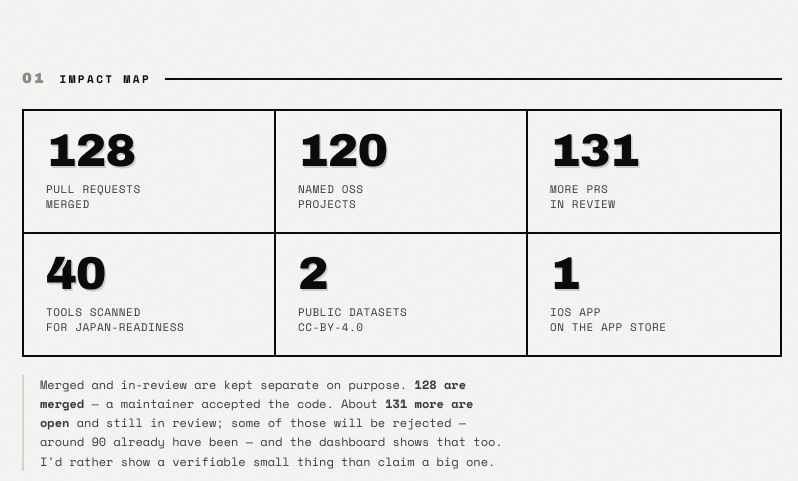
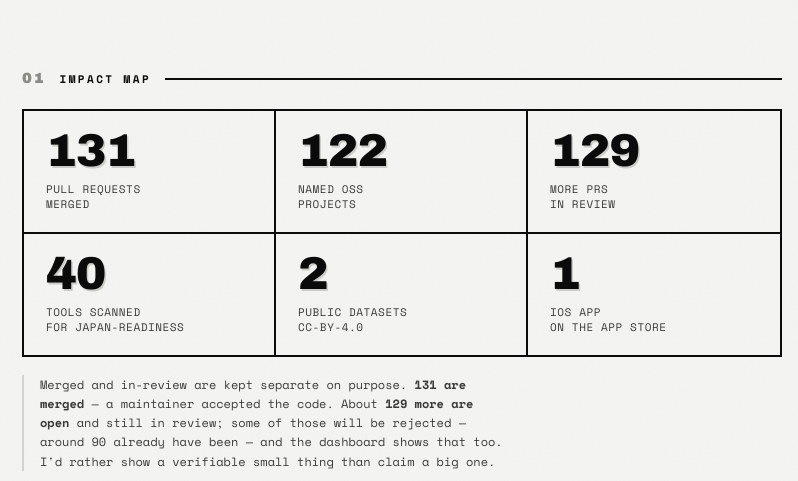
Before and after one commit to greymoth-jp/greymoth-jp.github.io, a plain HTML site: page index.html in a window 1280 px wide. Shown: the part 900-1381 px from the top of the page, 238-1036 px from the left. Drawn offline with nearby package versions, Linux system fonts and the light colour scheme.

Commit message:
chore: refresh impact-map numbers from GitHub API

```diff
--- a/index.html
+++ b/index.html
@@ -444,14 +444,14 @@
   <!-- LAYER 2 — IMPACT MAP -->
   <p class="label"><span class="n">01</span> Impact map</p>
   <div class="map" role="list" aria-label="Impact map">
-    <div class="cell" role="listitem"><div class="big"><!--S:merged-->128<!--/S--></div><div class="cap">pull requests<br>merged</div></div>
-    <div class="cell" role="listitem"><div class="big"><!--S:repos-->120<!--/S--></div><div class="cap">named OSS<br>projects</div></div>
-    <div class="cell" role="listitem"><div class="big"><!--S:open-->131<!--/S--></div><div class="cap">more PRs<br>in review</div></div>
+    <div class="cell" role="listitem"><div class="big"><!--S:merged-->131<!--/S--></div><div class="cap">pull requests<br>merged</div></div>
+    <div class="cell" role="listitem"><div class="big"><!--S:repos-->122<!--/S--></div><div class="cap">named OSS<br>projects</div></div>
+    <div class="cell" role="listitem"><div class="big"><!--S:open-->129<!--/S--></div><div class="cap">more PRs<br>in review</div></div>
     <div class="cell" role="listitem"><div class="big">40</div><div class="cap">tools scanned<br>for Japan-readiness</div></div>
     <div class="cell" role="listitem"><div class="big">2</div><div class="cap">public datasets<br>CC-BY-4.0</div></div>
     <div class="cell" role="listitem"><div class="big">1</div><div class="cap">iOS app<br>on the App Store</div></div>
   </div>
-  <p class="note">Merged and in-review are kept separate on purpose. <b><!--S:merged-->128<!--/S--> are merged</b> — a maintainer accepted the code. About <b><!--S:open-->131<!--/S--> more are open</b> and still in review; some of those will be rejected — around <!--S:rejected-->90<!--/S--> already have been — and the dashboard shows that too. I'd rather show a verifiable small thing than claim a big one.</p>
+  <p class="note">Merged and in-review are kept separate on purpose. <b><!--S:merged-->131<!--/S--> are merged</b> — a maintainer accepted the code. About <b><!--S:open-->129<!--/S--> more are open</b> and still in review; some of those will be rejected — around <!--S:rejected-->90<!--/S--> already have been — and the dashboard shows that too. I'd rather show a verifiable small thing than claim a big one.</p>
   <!--ADOPT:START--><p class="note" style="margin-top:14px"><b>Adoption so far.</b> <b>75</b> weekly npm installs of <span class="mono">@greymoth/i18n-scorecard</span> — the first repos running the pipeline. Auto-counted from the npm registry, same as the merge numbers above.</p><!--ADOPT:END-->
   <div class="more" style="margin-top:12px">
     <a href="https://greymoth-jp.github.io/cjk-failure-corpus/">browse the failure corpus behind the fixes ↗</a>
@@ -636,7 +636,7 @@
     </div>
     <div class="ev">
       <div class="d">2026-07-05 · now</div>
-      <div class="t"><b><!--S:merged-->128<!--/S--> merged across <!--S:repos-->120<!--/S--> projects, <!--S:open-->131<!--/S--> in review</b> — and about <!--S:rejected-->90<!--/S--> more closed without merging, counted on purpose, not hidden. Counts refreshed daily from the GitHub API — last changed <!--S:date-->2026-07-10<!--/S-->.</div>
+      <div class="t"><b><!--S:merged-->131<!--/S--> merged across <!--S:repos-->122<!--/S--> projects, <!--S:open-->129<!--/S--> in review</b> — and about <!--S:rejected-->90<!--/S--> more closed without merging, counted on purpose, not hidden. Counts refreshed daily from the GitHub API — last changed <!--S:date-->2026-07-11<!--/S-->.</div>
     </div>
   </div>
   <p class="note">I'm not going to dress two weeks up as five years. This is an <b>early, intense record</b>, and I present it as exactly that: live, click-through-verifiable, and growing — not a finished career.</p>
```
